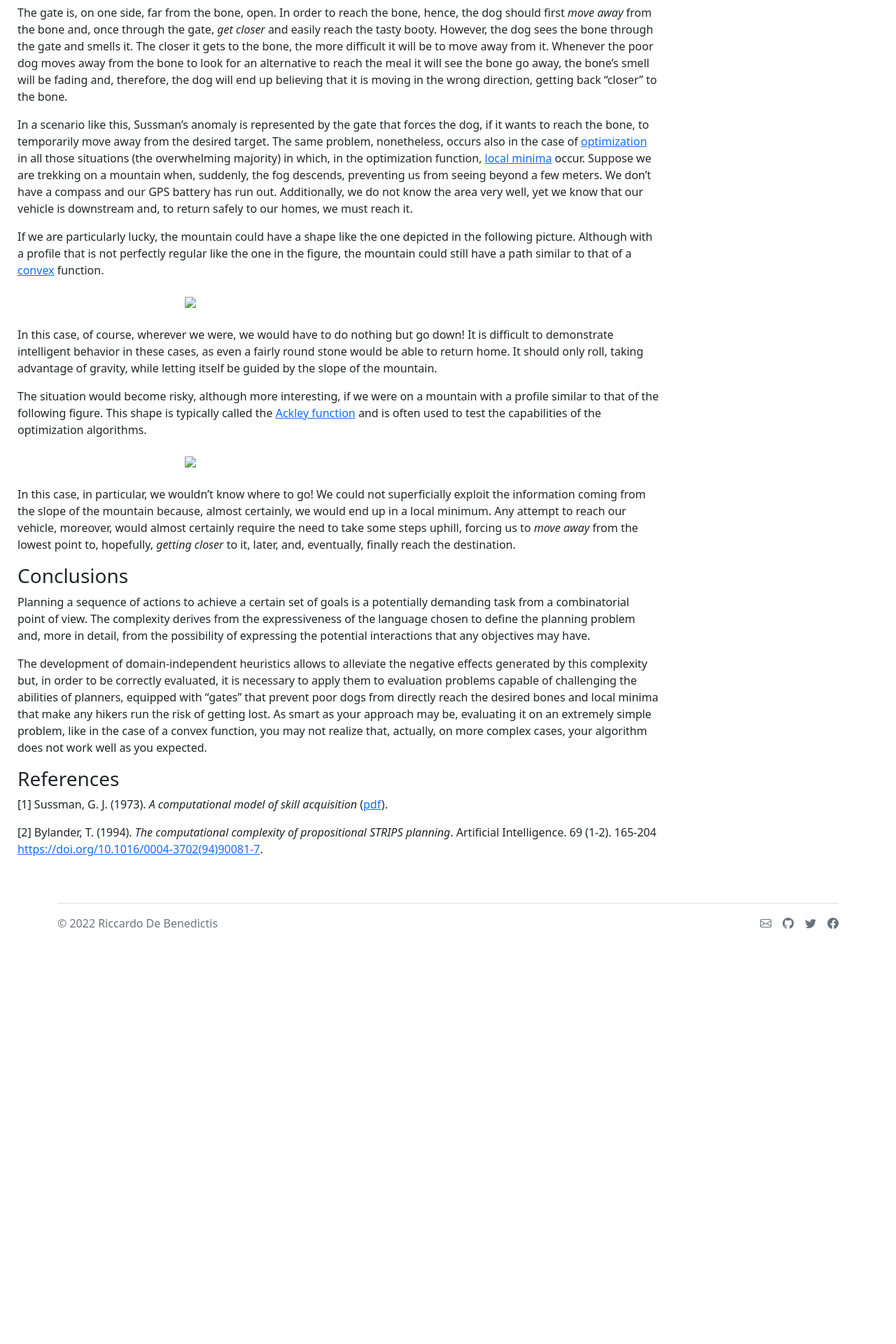
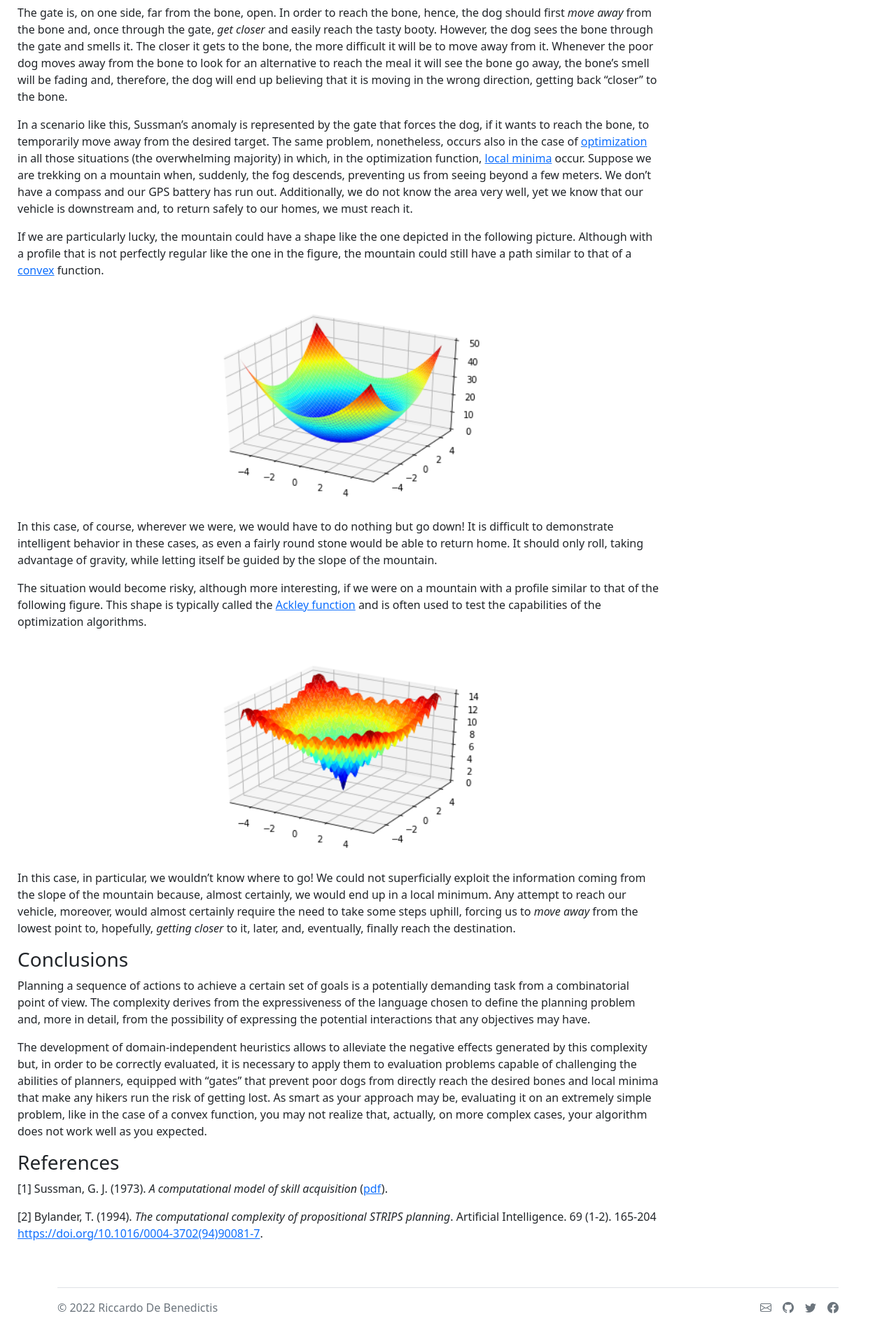
Before and after one commit to riccardodebenedictis/riccardodebenedictis.github.io, a Jekyll site: the page built from _posts/2022-07-24-planning_complexity.md, in a window 1280 px wide. Shown: the part 3374-5294 px from the top of the page at 70% size. Built offline with Jekyll 4.4.1, drawn with Linux system fonts in a browser that asks for light colours; before the commit the page ends 4745 px from its top, so only the background shows below that.

Commit message:
added planning complexity..

```diff
--- a/_posts/2022-07-24-planning_complexity.md
+++ b/_posts/2022-07-24-planning_complexity.md
@@ -47,13 +47,13 @@ In a scenario like this, Sussman's anomaly is represented by the gate that force
 
 If we are particularly lucky, the mountain could have a shape like the one depicted in the following picture. Although with a profile that is not perfectly regular like the one in the figure, the mountain could still have a path similar to that of a [convex](https://en.wikipedia.org/wiki/Convex_function) function.
 
-<img style="display: block; margin-left: auto; margin-right: auto; width: 50%; padding: 10px;" src="{{site.url}}/figures/2022-07-24-planning_complexity/2022-07-24-planning_complexity/convex.png">
+<img style="display: block; margin-left: auto; margin-right: auto; width: 50%; padding: 10px;" src="{{site.url}}/figures/2022-07-24-planning_complexity/convex.png">
 
 In this case, of course, wherever we were, we would have to do nothing but go down! It is difficult to demonstrate intelligent behavior in these cases, as even a fairly round stone would be able to return home. It should only roll, taking advantage of gravity, while letting itself be guided by the slope of the mountain.
 
 The situation would become risky, although more interesting, if we were on a mountain with a profile similar to that of the following figure. This shape is typically called the [Ackley function](https://en.wikipedia.org/wiki/Ackley_function) and is often used to test the capabilities of the optimization algorithms.
 
-<img style="display: block; margin-left: auto; margin-right: auto; width: 50%; padding: 10px;" src="{{site.url}}/figures/2022-07-24-planning_complexity/2022-07-24-planning_complexity/ackley.png">
+<img style="display: block; margin-left: auto; margin-right: auto; width: 50%; padding: 10px;" src="{{site.url}}/figures/2022-07-24-planning_complexity/ackley.png">
 
 In this case, in particular, we wouldn't know where to go! We could not superficially exploit the information coming from the slope of the mountain because, almost certainly, we would end up in a local minimum. Any attempt to reach our vehicle, moreover, would almost certainly require the need to take some steps uphill, forcing us to *move away* from the lowest point to, hopefully, *getting closer* to it, later, and, eventually, finally reach the destination.
 
```
